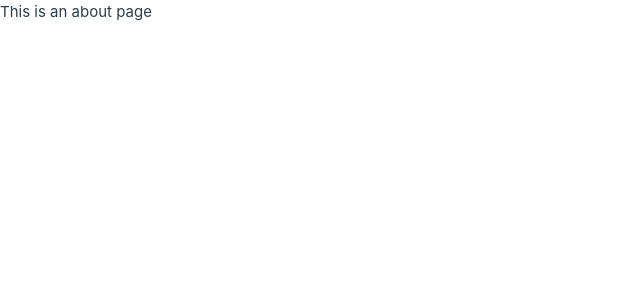
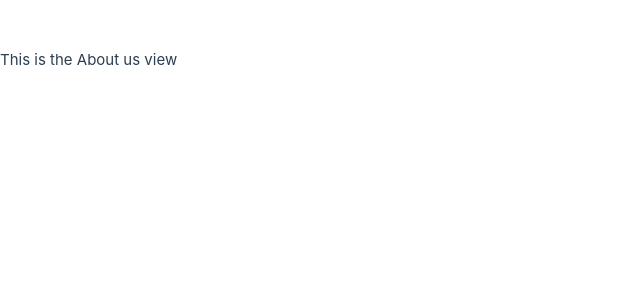
Before and after one commit to uyak0/e-quiz-web-app, a Vue app in the folder vue-frontend/: page /about in a window 1280 px wide. Shown: the top 300 px of the page, without its empty margins (0-640 px from the left). Built offline with nearby package versions, Linux system fonts and the light colour scheme.

Commit message:
Home page complete

```diff
--- a/vue-frontend/src/App.vue
+++ b/vue-frontend/src/App.vue
@@ -1,7 +1,5 @@
 <script setup>
-import { RouterLink, RouterView } from 'vue-router'
-import HelloWorld from './components/HelloWorld.vue'
-
+  import { RouterLink, RouterView } from 'vue-router'
 </script>
 
 <template>
--- a/vue-frontend/src/components/HomeLogo.vue
+++ b/vue-frontend/src/components/HomeLogo.vue
@@ -1,5 +1,5 @@
 <template>
-    <RouterLink to="/" class="hover:bg-transparent float-left text-white font-bold border-0 rounded-md text-2xl px-3 mx-2 my-2">
+    <RouterLink to="/" class="w-full text-center hover:bg-transparent float-left text-white font-bold border-0 rounded-md text-2xl px-3 mx-2 my-2">
         E-Quizz
     </RouterLink>
 </template>
--- a/vue-frontend/src/router/index.js
+++ b/vue-frontend/src/router/index.js
@@ -1,8 +1,17 @@
 import { createRouter, createWebHistory } from 'vue-router'
 import HomeView from '../views/HomeView.vue'
 import AboutView from '../views/AboutView.vue'
-import LoginView from '@/views/LoginView.vue'
-import SignUpView from '@/views/SignUpView.vue'
+import LoginView from '../views/LoginView.vue'
+import SignUpView from '../views/SignUpView.vue'
+import CreateQuizView from '../views/CreateQuizView.vue'
+
+// function AuthGuard(to, from, next) {
+//   if (!sessionStorage.getItem('token')) {
+//     next({ name: 'login' })
+//   } else {
+//     next()
+//   }
+// }
 
 const router = createRouter({
   history: createWebHistory(import.meta.env.BASE_URL),
@@ -27,8 +36,13 @@ const router = createRouter({
     },
     {
       path: '/signup',
-      name: 'signup',
+      name: 'sign up',
       component: SignUpView
+    },
+    {
+      path: '/createquiz',
+      name: 'create quiz',
+      component: CreateQuizView,
     }
   ]
 })
--- a/vue-frontend/src/views/AboutView.vue
+++ b/vue-frontend/src/views/AboutView.vue
@@ -1,5 +1,10 @@
+<script setup>
+  import HomeLogo from '@/components/HomeLogo.vue';
+</script>
+
 <template>
-  <div class="about">
-    <h1>This is an about page</h1>
+  <HomeLogo/>
+  <div class="">
+    This is the About us view
   </div>
 </template>
--- /dev/null
+++ b/vue-frontend/src/views/CreateQuizView.vue
@@ -0,0 +1,3 @@
+<template>
+  This is the Create Quiz View
+</template>
--- a/vue-frontend/src/views/HomeView.vue
+++ b/vue-frontend/src/views/HomeView.vue
@@ -1,4 +1,6 @@
 <script setup>
+import HomeLogo from '@/components/HomeLogo.vue';
+
 // import TheWelcome from '../components/TheWelcome.vue'
 // import axios from 'axios'
 // import { onMounted, reactive } from 'vue';
@@ -25,9 +27,9 @@
   <div class="absolute top-0 z-0 w-screen h-screen bg-cover bg-[url('/src/assets/HomePageBG.png')] opacity-10"></div>
 
   <nav class="font-jetBrains top-0 left-0 absolute w-full">
-    <RouterLink to="/login" class="float-right bg-red-500 text-white font-bold border-0 rounded-md text-2xl px-3 mx-2 my-2">Login</RouterLink>
-    <RouterLink to="/signup" class="float-right text-white border-0 rounded-md text-xl px-3 mx-2 my-3">Sign Up</RouterLink>
-    <RouterLink to="/about" class="float-right text-white border-0 rounded-md text-xl px-3 mx-2 my-3">About Us</RouterLink>
+    <RouterLink to="/login" class="hover:bg-red-800 float-right bg-red-500 text-white font-bold border-0 rounded-md text-2xl px-3 mx-2 my-2">Login</RouterLink>
+    <RouterLink to="/signup" class="hover:bg-slate-800 float-right text-white border-0 rounded-md text-xl px-3 mx-2 my-3">Sign Up</RouterLink>
+    <RouterLink to="/about" class="hover:bg-slate-800 float-right text-white border-0 rounded-md text-xl px-3 mx-2 my-3">About Us</RouterLink>
   </nav>
 
   <div class="flex flex-col justify-center h-screen px-6">
--- a/vue-frontend/src/views/LoginView.vue
+++ b/vue-frontend/src/views/LoginView.vue
@@ -1,8 +1,9 @@
 <script setup>
-
+  import HomeLogo from '@/components/HomeLogo.vue';
 </script>
 
 <template>
+  <HomeLogo />
   <div class="rounded-md">
     This is the login view
   </div>
--- a/vue-frontend/src/views/SignUpView.vue
+++ b/vue-frontend/src/views/SignUpView.vue
@@ -1,8 +1,9 @@
 <script setup>
-  import TheNewView from '../components/TheNewView.vue';
+  import HomeLogo from '@/components/HomeLogo.vue';
 </script>
 
 <template>
+  <HomeLogo />
   <div>
     this is a sign up view
   </div>
```
